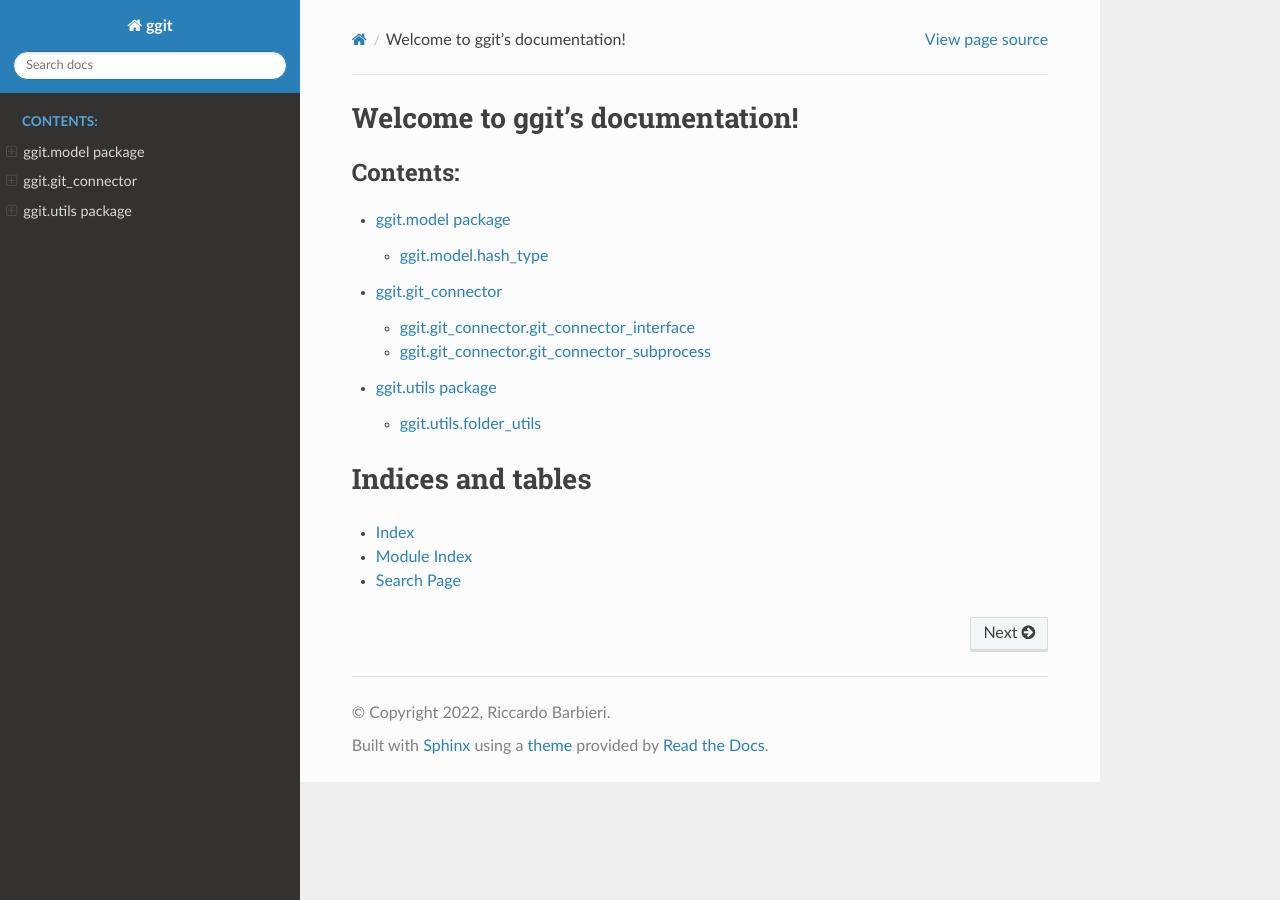
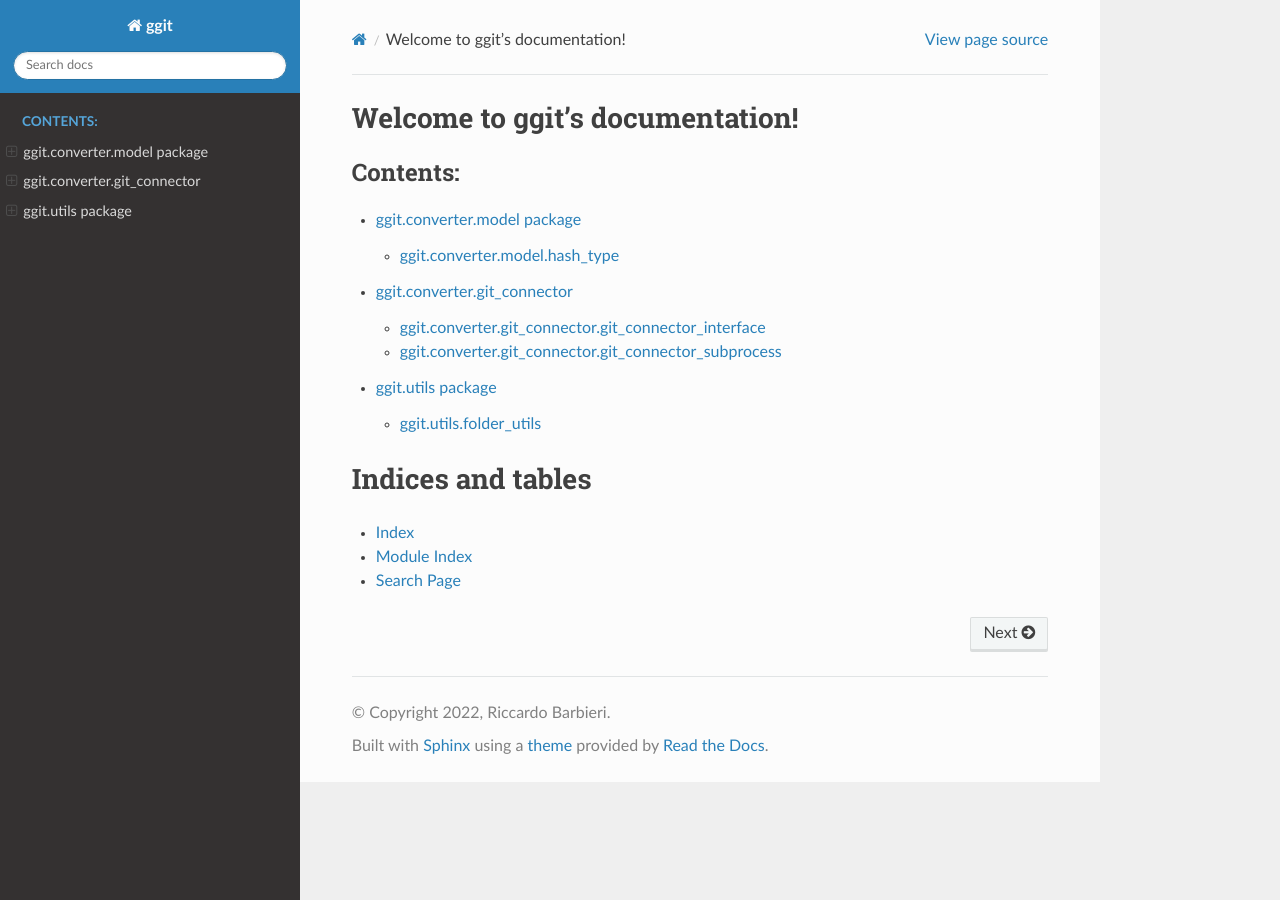
Before and after one commit to RiccardoBarbieri/ggit, a Sphinx documentation site: the page built from docs/index.rst, in a window 1280 px wide. Built offline with Sphinx 7.4.7 and the Read the Docs theme 2.0.0, drawn with Linux system fonts in a browser that asks for light colours.

Commit message:
updated docs for new converter module

```diff
--- a/docs/git_connector.rst
+++ b/docs/git_connector.rst
@@ -1,17 +1,17 @@
-******************
-ggit.git_connector
-******************
+****************************
+ggit.converter.git_connector
+****************************
 
-ggit.git_connector.git_connector_interface
-==========================================
-.. autoclass:: ggit.git_connector.git_connector_interface.GitConnectorInterface
+ggit.converter.git_connector.git_connector_interface
+====================================================
+.. autoclass:: ggit.converter.git_connector.git_connector_interface.GitConnectorInterface
    :members:
    :undoc-members:
    :show-inheritance:
 
-ggit.git_connector.git_connector_subprocess
-===========================================
-.. autoclass:: ggit.git_connector.git_connector_subprocess.GitConnectorSubprocess
+ggit.converter.git_connector.git_connector_subprocess
+=====================================================
+.. autoclass:: ggit.converter.git_connector.git_connector_subprocess.GitConnectorSubprocess
    :members:
    :undoc-members:
    :show-inheritance:
--- a/docs/model.rst
+++ b/docs/model.rst
@@ -1,15 +1,15 @@
-******************
-ggit.model package
-******************
+****************************
+ggit.converter.model package
+****************************
 
-ggit.model.hash_type
-====================
-.. autoclass:: ggit.model.hash_type.GitHash
+ggit.converter.model.hash_type
+==============================
+.. autoclass:: ggit.converter.model.hash_type.GitHash
    :members:
    :private-members:
-.. autoclass:: ggit.model.hash_type.HashType
+.. autoclass:: ggit.converter.model.hash_type.HashType
    :members:
    :private-members:
-.. autoclass:: ggit.model.hash_type.HashIdentifier
+.. autoclass:: ggit.converter.model.hash_type.HashIdentifier
    :members:
    :private-members:
```
Also changed, not shown: 16 other files.
